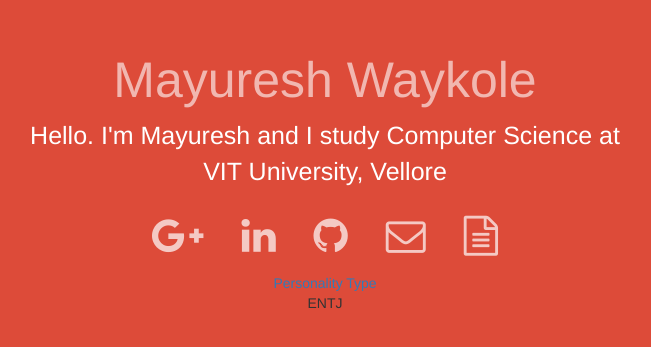
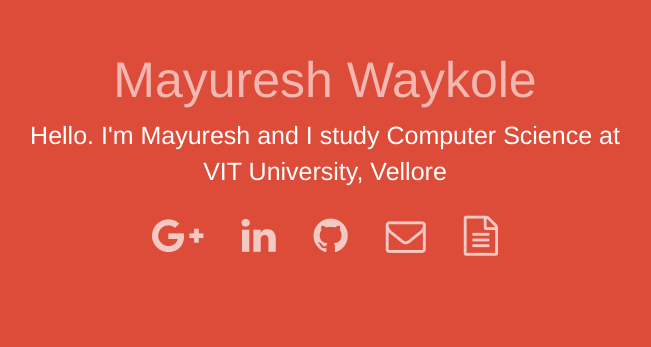
Before and after one commit to mayureshnw/Mnw2212.github.io, a plain HTML site: page index.html in a window 1280 px wide. Shown: the part 167-514 px from the top of the page, without its empty margins (315-966 px from the left). Drawn offline with nearby package versions, Linux system fonts and the light colour scheme.

Commit message:
Update index.html

```diff
--- a/index.html
+++ b/index.html
@@ -35,13 +35,7 @@
         <i class="fa fa-file-text-o"></i>
       </a>
     </div>
-    <div class="col-lg-6 col-lg-offset-3 text-center">
-      <a href="">Personality Type</a>
     </div>
-    <div class="col-lg-6 col-lg-offset-3 text-center">
-      ENTJ
-    </div>
-  </div>
 </div>
 </body>
 </html>
```
